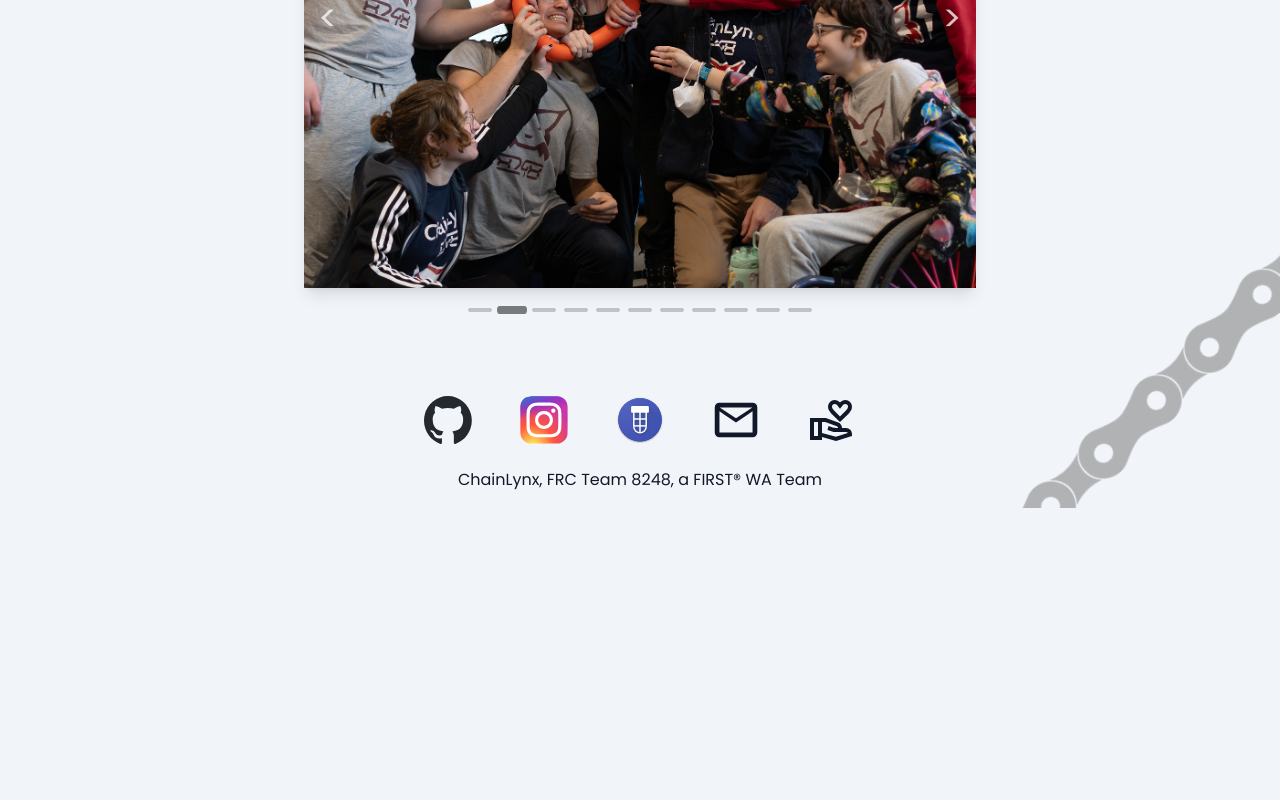
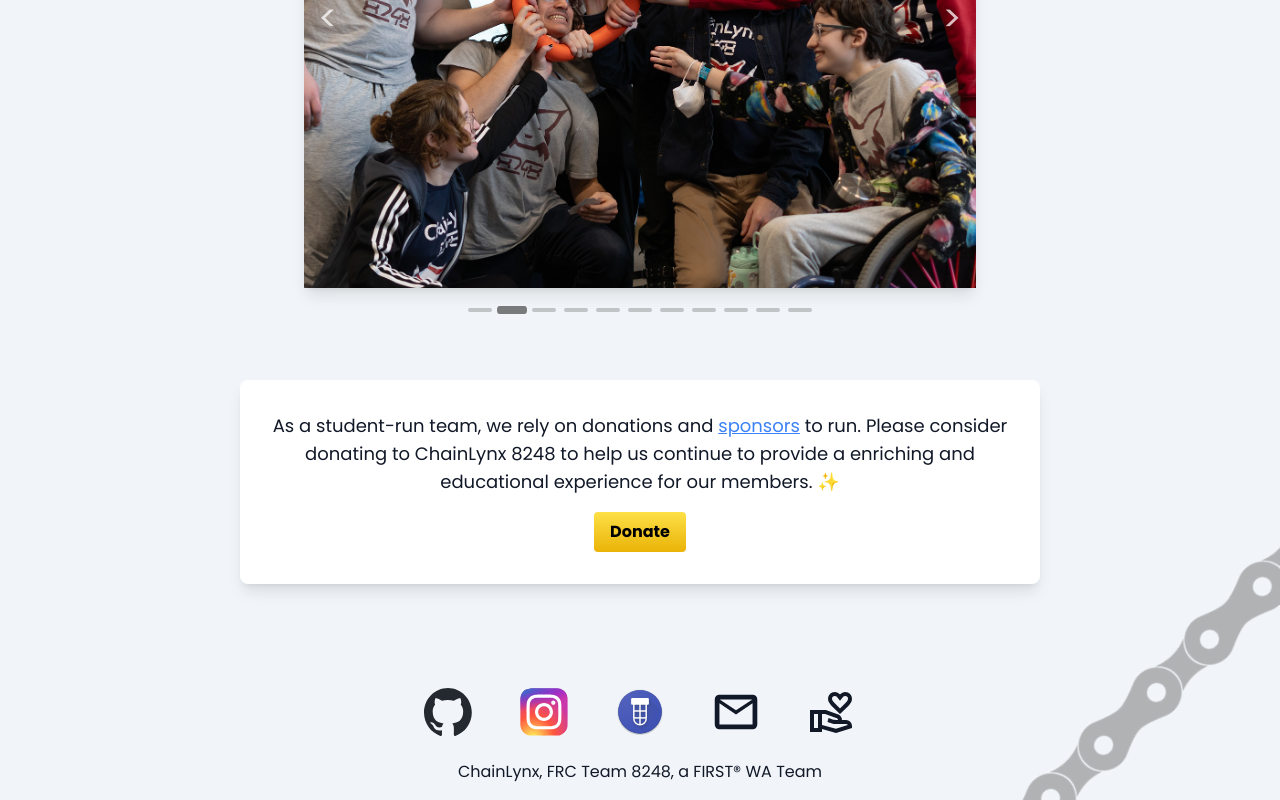
Before and after one commit to ChainLynxRobotics/ChainLynxWebsite, a Next.js app: page / in a window 1280 px wide. Shown: the part 857-1657 px from the top of the page. Before the commit the page ends 1365 px from the top, so only its background shows below. Built offline with nearby package versions, Linux system fonts and the light colour scheme.

Commit message:
Global config and donate blurb

```diff
--- /dev/null
+++ b/config/global.yml
@@ -0,0 +1,20 @@
+# This yml file is different
+# It is the global configuration file, which is used to store the configuration for the entire website.
+
+# All of the values here can also be accessed in other configuration files by using the %variable_name% placeholder.
+#   For example, the value of the "donation_link" field can be accessed in sponsors.yml config by using %donation_link%
+
+# The title of the website, shown in the browser tab.
+website_title: "ChainLynx 8248"
+
+# The description of the website, shown in search engine results.
+website_description: >
+  ChainLynx 8248 is a FIRST Robotics team based at Lincoln High School, committed to providing a fun and
+  collaborative environment for students to learn how to design, build, and code robots.
+
+# The icon of the website, shown in the browser tab.
+website_icon: "/imgs/nav_logo.png"
+
+
+# The donation link shown in the footer and the donate button, you can use the %donation_link% placeholder in markdown files to insert this value.
+donation_link: "https://secure.givelively.org/donate/washington-first-robotics/frc-chainlynx-8248"
--- a/config/index.yml
+++ b/config/index.yml
@@ -38,3 +38,9 @@ pictures:
     url: "/imgs/index/20230225_154138.jpg"
   - desc: "Watching the 2021-2022 district event"
     url: "/imgs/index/DSC_0056.jpg"
+
+
+plz_donate: >
+  As a student-run team, we rely on donations and [sponsors](/sponsors) to run.
+  Please consider donating to ChainLynx 8248 to help us continue to provide a
+  enriching and educational experience for our members. ✨
--- a/config/sponsors.yml
+++ b/config/sponsors.yml
@@ -11,8 +11,8 @@ subtitle: |
   Our sponsor’s generous support allows our team to not just exist but thrive. Through their monetary, material, technical, and mentor support, our sponsors empower students to explore their passions through competitive robotics. If interested in sponsoring us, email [business@chainlynx8248.com](mailto:business@chainlynx8248.com).
   Also check out our [sponsorship packet](/Sponsorship_Packet.pdf) for more information.
 
-  For personal donations, please visit our [Tax Deductible Donations Page](https://secure.givelively.org/donate/washington-first-robotics/frc-chainlynx-8248) to help support the team!
-
+  For personal donations, please visit our [Tax Deductible Donations Page](%donation_link%) to help support the team!
+# In the text above, the "%donation_link%" will be replaced with the value of the "donation_link" field in the global configuration file.
 
 # Whether or not to display the confetti animation in the background on page load
 confetti: true
--- a/src/app/layout.tsx
+++ b/src/app/layout.tsx
@@ -10,10 +10,12 @@ import { getConfig } from './util/configReader'
 
 const font = Poppins({weight: ["400","600","700"], subsets: ["latin-ext"]})
 
+const globalConfig = getConfig('global.yml');
+
 export const metadata: Metadata = {
-  title: 'ChainLynx 8248',
-  description: 'ChainLynx 8248 is a FIRST Robotics team based at Lincoln High School, committed to providing a fun and collaborative environment for students to learn how to design, build, and code robots.',
-  icons: "/imgs/nav_logo.png",
+  title: globalConfig.website_title,
+  description: globalConfig.website_description,
+  icons: globalConfig.website_icon,
 }
 
 export default function RootLayout({
--- a/src/app/page.tsx
+++ b/src/app/page.tsx
@@ -5,6 +5,7 @@ import { getConfig, parseMDInline } from "./util/configReader"
 export default function Home() {
 
   const config = getConfig('index.yml');
+  const globalConfig = getConfig('global.yml');
 
   return (
     <main className="flex flex-col items-center justify-between p-4 pt-8 sm:p-12 pb-0 sm:pb-0 relative">
@@ -18,7 +19,14 @@ export default function Home() {
       </div>
       <h1 className="text-2xl sm:text-5xl font-bold text-center mb-4 sm:mb-6" dangerouslySetInnerHTML={parseMDInline(config.title)}></h1>
       <p className="max-w-3xl lg:max-w-4xl text-center sm:text-lg mb-10" dangerouslySetInnerHTML={parseMDInline(config.about)}></p>
+
       <ImageCarousel pictures={config.pictures} autoScroll></ImageCarousel>
+
+      <div className="flex flex-col items-center mt-14 mb-8 px-4 py-8 gap-4 bg-white border-gray-200 dark:bg-gray-900 dark:border-gray-700 rounded-lg shadow-lg">
+        <p className="markdown max-w-3xl text-center sm:text-lg" dangerouslySetInnerHTML={parseMDInline(config.plz_donate)}></p>
+        <a href={globalConfig.donation_link} className="bg-gradient-to-t from-yellow-500 to-yellow-300 text-black font-bold py-2 px-4 rounded hover:scale-105 transition">Donate</a>
+      </div>
+
       <Footer />
     </main>
   )
--- a/src/app/util/configReader.ts
+++ b/src/app/util/configReader.ts
@@ -27,18 +27,27 @@ export function getConfig(loc: string): any {
                 return getConfig(path.resolve(configFile, '..', value.slice(9)));
             }
             // !file <file> will include the contents of <file> (relative to the current yml file) as a string
-            if (value.startsWith('!file ')) {
+            else if (value.startsWith('!file ')) {
                 return fs.readFileSync(path.resolve(configFile, '..', value.slice(6)), {encoding: 'utf-8'});
             }
+            // %<key>% will be replaced with the value of <key> from the global config
+            else if (value.includes('%') && loc !== 'global.yml') {
+                const globalConfig = getConfig('global.yml');
+                return value.replace(/%(\w+)%/g, (match, key) => {
+                    return globalConfig[key] || match;
+                });
+            }
+
+
         }
         return value;
     });
 }
 
 export function parseMD(val: string): {__html: string} {
-    return {__html: converter.render(val)};
+    return {__html: converter.render(val || "")};
 }
 
 export function parseMDInline(val: string): {__html: string} {
-    return {__html: converter.renderInline(val)};
+    return {__html: converter.renderInline(val || "")};
 }
```
